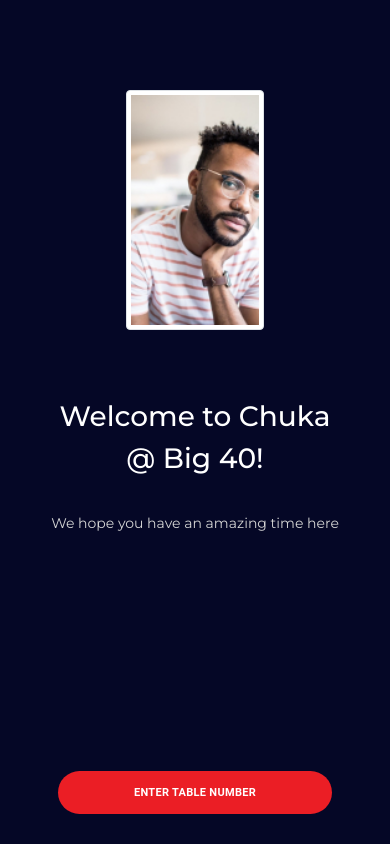
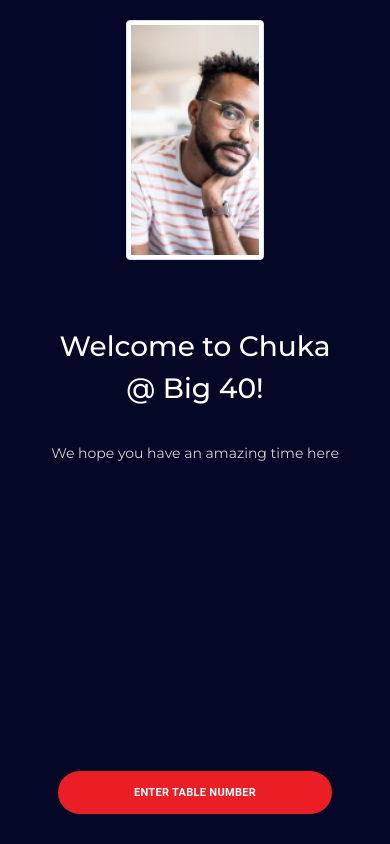
Before and after one commit to KayodeOlusi/Chuka40, a React (Create React App) app: page / in a window 390 px wide. Built offline with nearby package versions, Linux system fonts and the light colour scheme.

Commit message:
working on guest design

```diff
--- a/src/App.css
+++ b/src/App.css
@@ -405,7 +405,7 @@
 @media only screen and (min-width: 0px) and (max-width: 480px) {
   .guest .container .homepage img {
     height: 240px;
-    margin-top: 90px;
+    margin-top: 20px;
   }
 
   .guest .container .homepage-text .text-header h2 {
```
